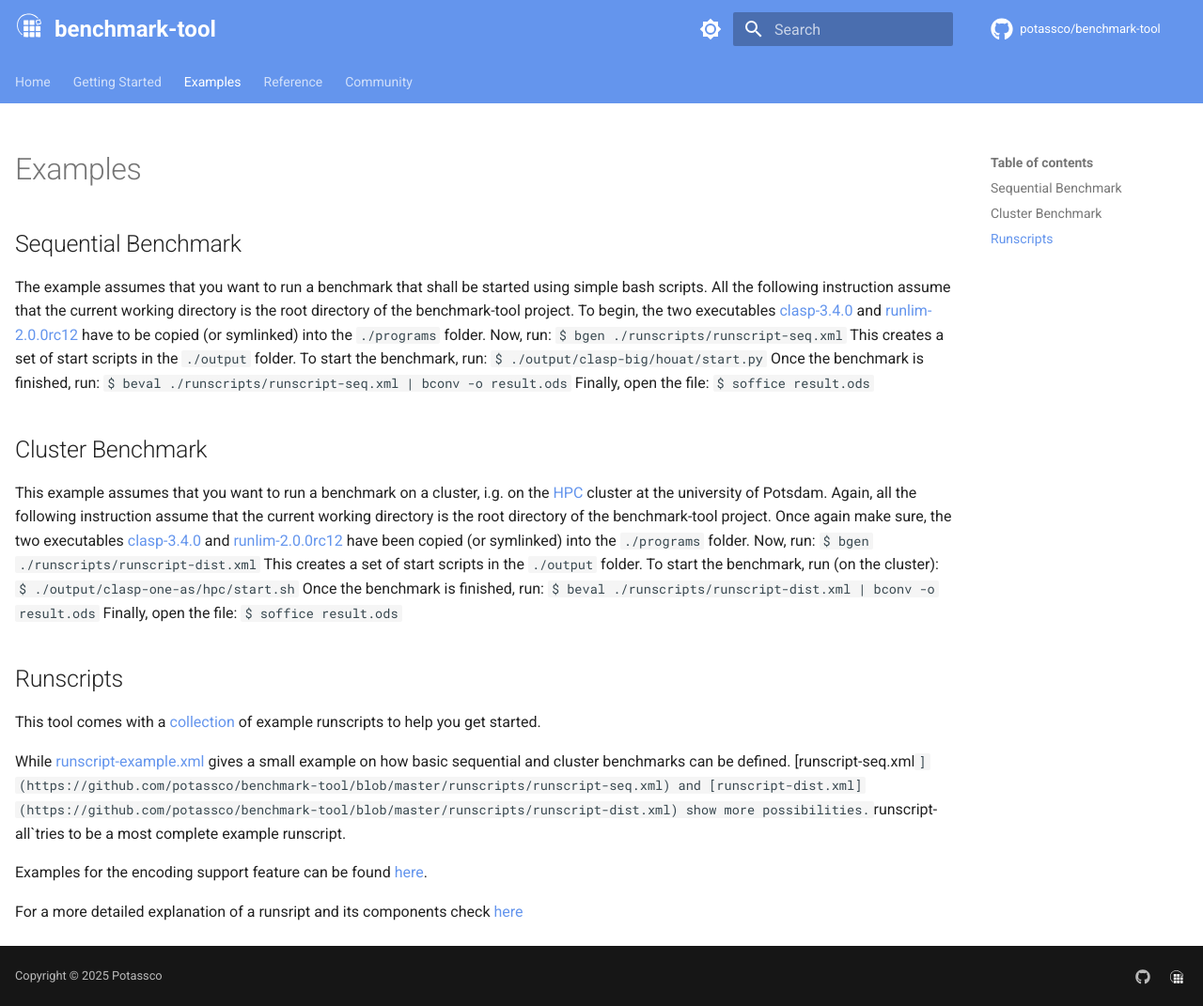
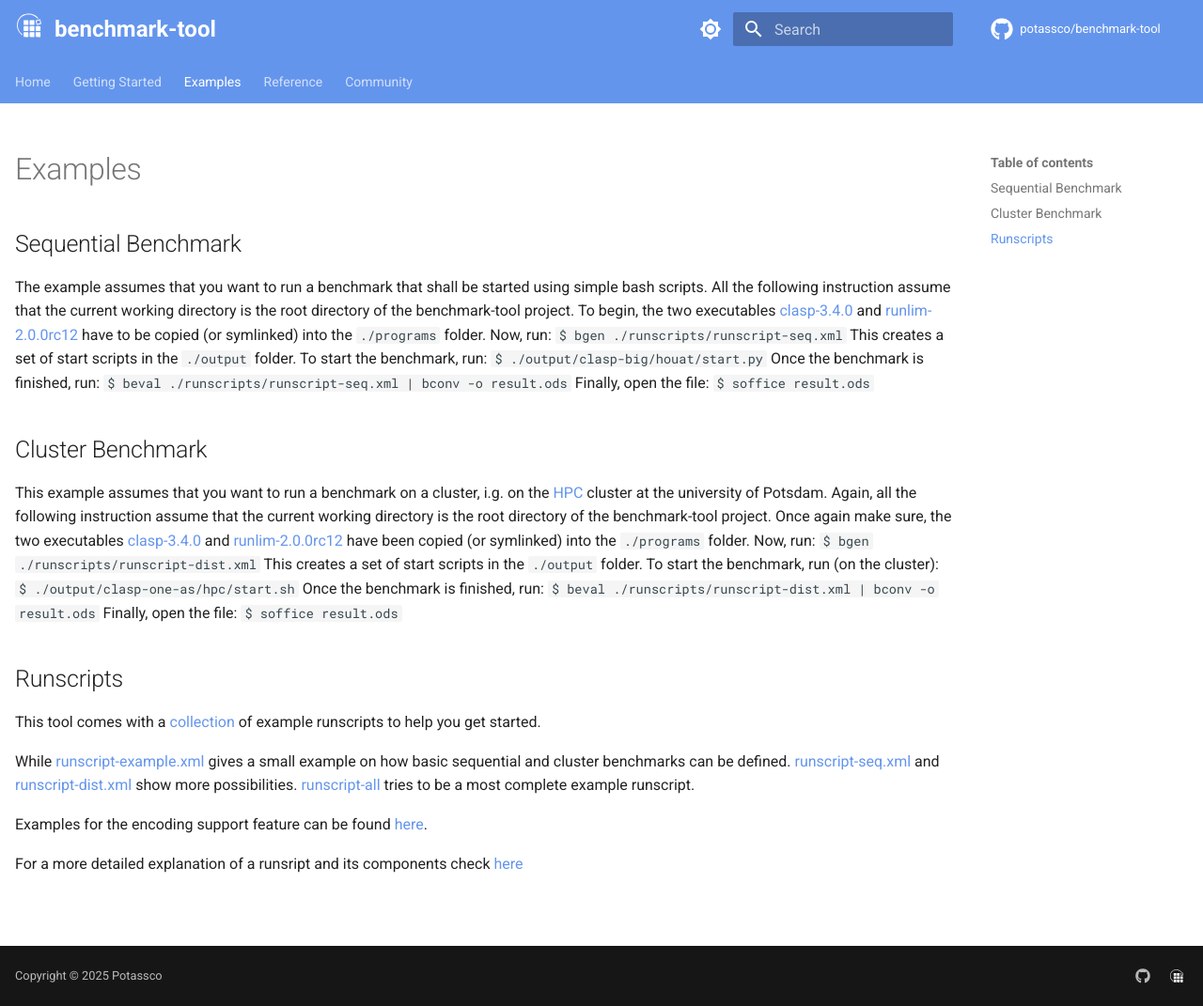
Before and after one commit to potassco/benchmark-tool, an MkDocs documentation site: the page built from docs/examples/index.md, in a window 1280 px wide and 1071 px high. Shown: the whole window at 94% size. Built offline with MkDocs 1.6.1 and Material for MkDocs 9.7.7, drawn with Linux system fonts in a browser that asks for light colours; comment, search, counter and statistics services are not loaded; part of the change alters nothing that is shown.

Commit message:
Fix links in documentation

```diff
--- a/docs/examples/index.md
+++ b/docs/examples/index.md
@@ -34,7 +34,7 @@ Finally, open the file:
 ## Runscripts
 This tool comes with a [collection](https://github.com/potassco/benchmark-tool/blob/master/runscripts) of example runscripts to help you get started.
 
-While [runscript-example.xml](https://github.com/potassco/benchmark-tool/blob/master/runscripts/runscript-example.xml) gives a small example on how basic sequential and cluster benchmarks can be defined. [runscript-seq.xml`](https://github.com/potassco/benchmark-tool/blob/master/runscripts/runscript-seq.xml) and [runscript-dist.xml](https://github.com/potassco/benchmark-tool/blob/master/runscripts/runscript-dist.xml) show more possibilities. `runscript-all`tries to be a most complete example runscript.
+While [runscript-example.xml](https://github.com/potassco/benchmark-tool/blob/master/runscripts/runscript-example.xml) gives a small example on how basic sequential and cluster benchmarks can be defined. [runscript-seq.xml](https://github.com/potassco/benchmark-tool/blob/master/runscripts/runscript-seq.xml) and [runscript-dist.xml](https://github.com/potassco/benchmark-tool/blob/master/runscripts/runscript-dist.xml) show more possibilities. [runscript-all](https://github.com/potassco/benchmark-tool/blob/master/runscripts/runscript-all.xml) tries to be a most complete example runscript.
 
 Examples for the encoding support feature can be found [here](../reference/encoding_support.md).
 
```
